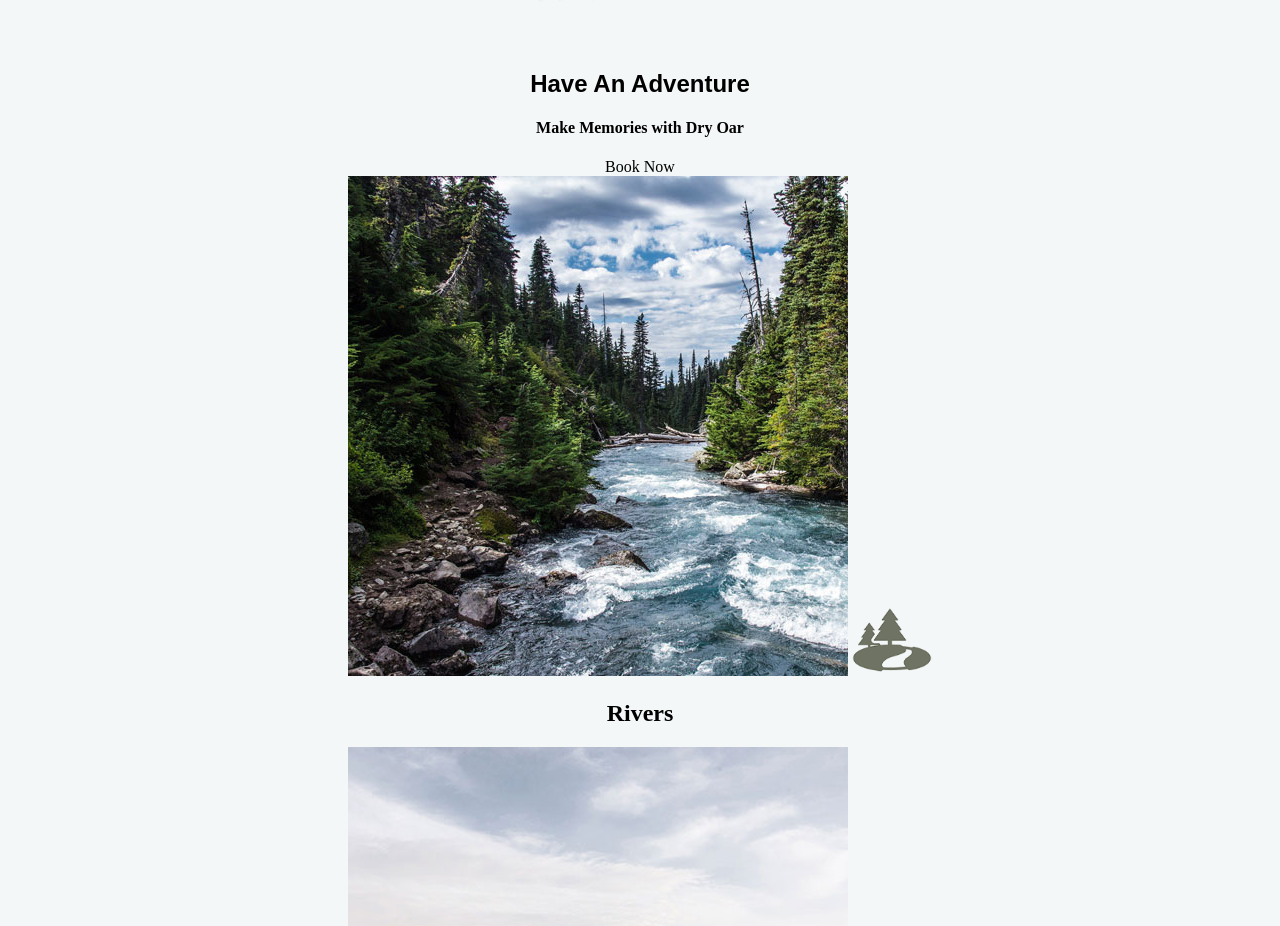
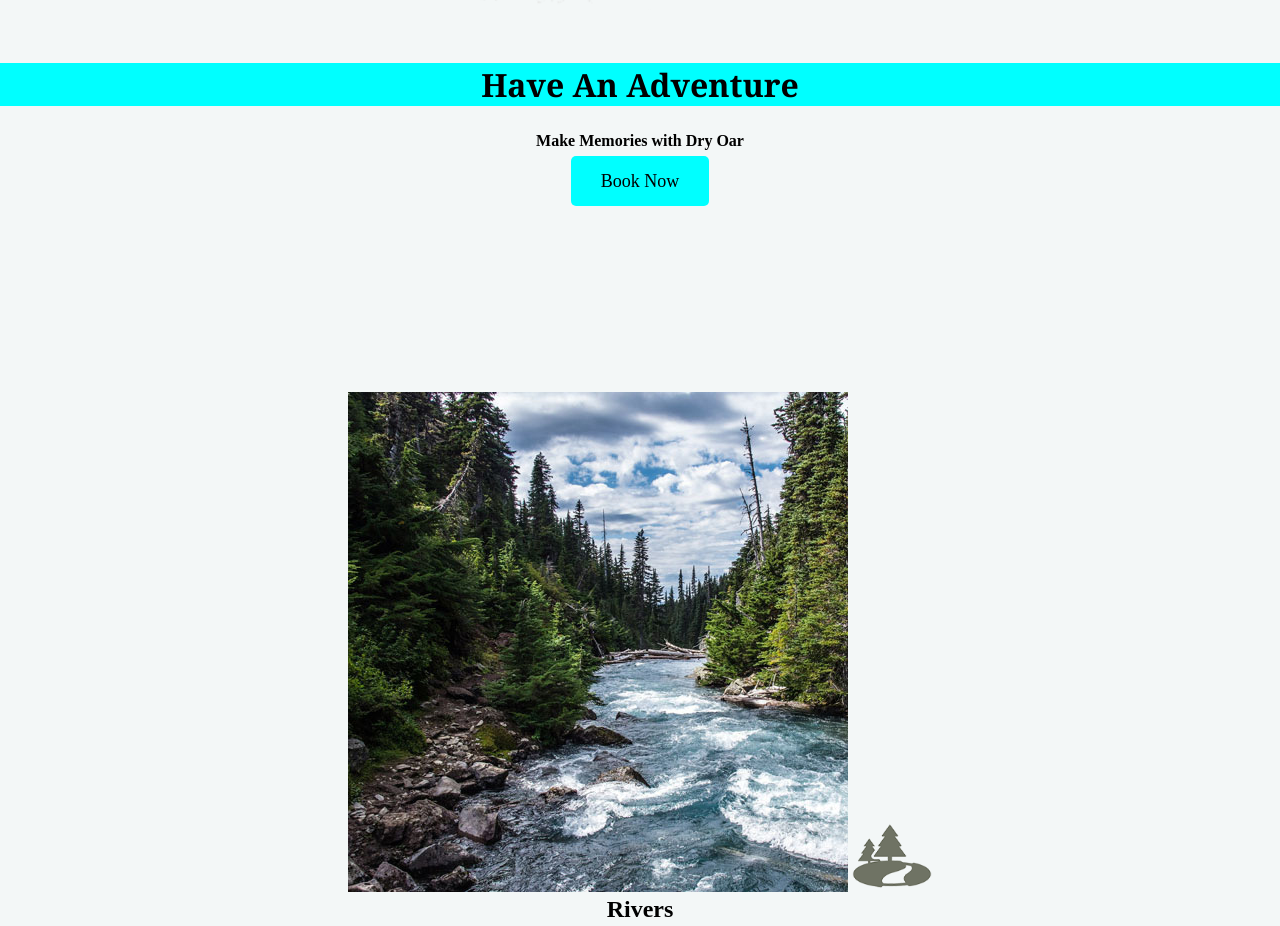
Before and after one commit to blakedennett/wdd130_-3-, a plain HTML site: page wwr/index.html in a window 1280 px wide. Shown: the part 906-1832 px from the top of the page. Drawn offline with Linux system fonts and the light colour scheme.

Commit message:
added some margins

```diff
--- a/wwr/styles/style.css
+++ b/wwr/styles/style.css
@@ -7,6 +7,7 @@ nav a {
     text-align: center;
     color: black;
     text-decoration: none;
+    padding: 35px;
 }
 
 #hero-msg h1, #hero-msg h4 {
@@ -31,6 +32,8 @@ main section {
 
 body {
     background-color: rgb(243, 247, 247);
+    margin: 0;
+    padding: 0;
 }
 
 header {
@@ -43,6 +46,11 @@ nav a:hover {
 .book, .join {
     color: black;
     text-decoration: none;
+    font-size: 18px;
+    padding: 15px 30px;
+    margin-top: 50px;
+    border-radius: 5px;
+    background-color: aqua;
 }
 .book:hover, .join:hover {
     color: gray;
@@ -51,15 +59,21 @@ nav a:hover {
     color: rgb(7, 5, 14);
     text-align: center;
     background-color: gray;
+    line-height: 1.5em;
+    padding: 35px;
 }
 footer {
     background-color: gray;
     color: black;
+    padding: 25px 50px;
 }
 
 .home-title {
     color: black;
-    font-family: 'Arial', Times, serif;
+    font-family: 'georgia', Times, serif;
+    font-size: 2em;
+    margin-top: 10px;
+    background-color: aqua;
 }
 h4 {
     color: black;
@@ -67,10 +81,12 @@ h4 {
 
 .msg h2 {
     color: black;
-    font-family: 'georgia', Times, serif;
+    font-family: 'Arial', Times, serif;
 }
 .msg p {
     color: black;
+    font-size: .8em;
+    padding-bottom: 15px;
 }
 
 footer a {
@@ -83,6 +99,7 @@ footer a:hover {
 
 .icon {
     width: 80px;
+    padding-top: 10px;
 }
 
 .logo {
@@ -91,6 +108,7 @@ footer a:hover {
 
 footer p {
     font-size: 1.2em;
+    margin-top: 200px;
 }
 
 footer p a:hover {
@@ -100,3 +118,27 @@ footer p a:hover {
 #background {
     background-color: tan;
 }
+
+h2 {
+    margin: 0;
+}
+
+#logo_link {
+    padding-top: 5px;
+}
+
+footer .social img {
+    padding-top: 15px;
+}
+
+.rivers-card, .camping-card, .rapids-card {
+    margin: 200px 0;
+}
+
+.card-img {
+    border: 10px;
+}
+
+main section img {
+    box-sizing: border-box;
+}
```
